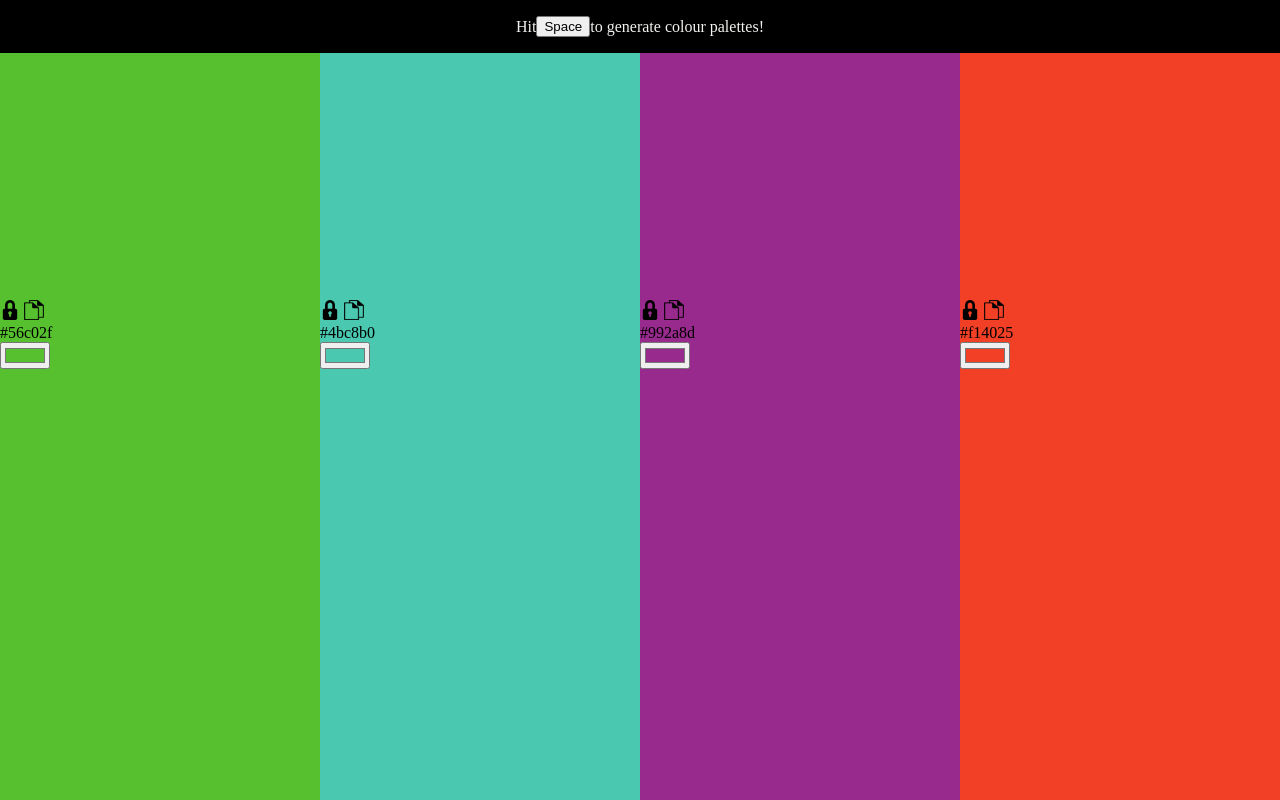
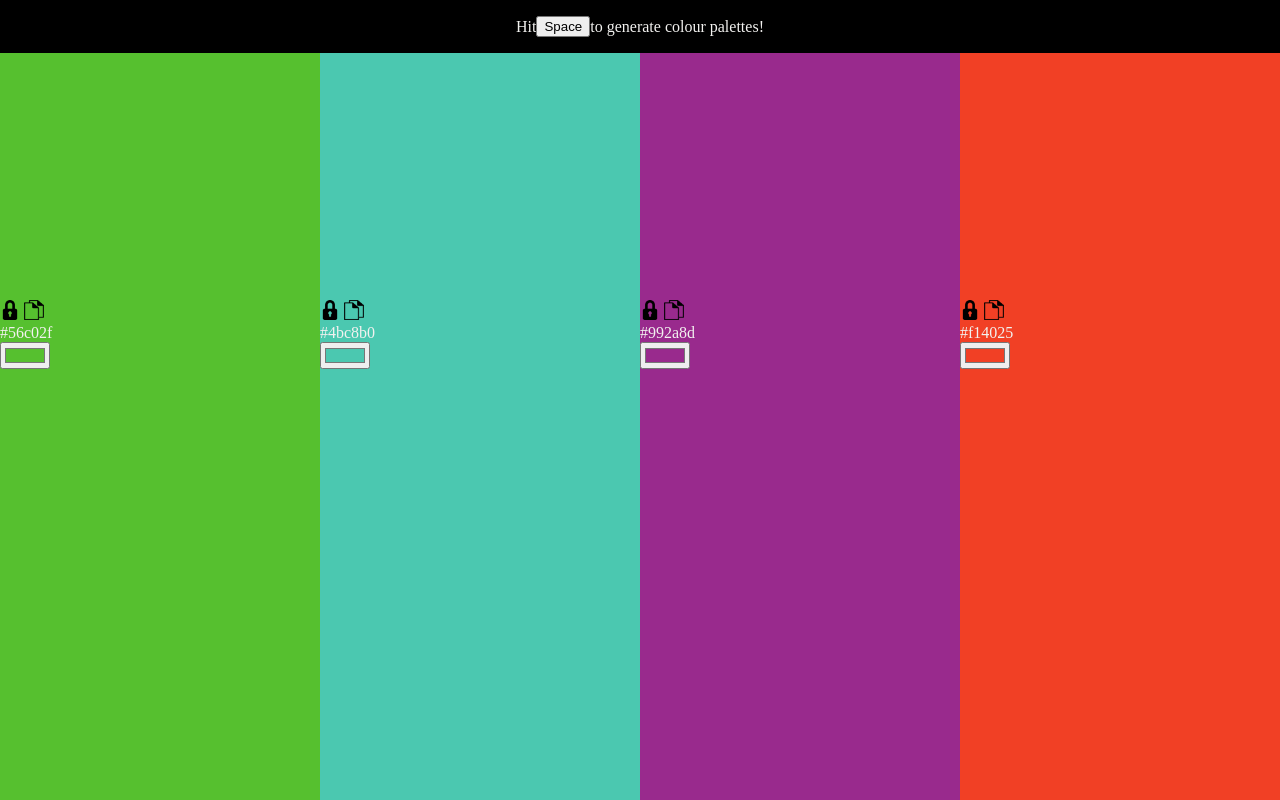
Before and after one commit to malcolmwilson8/colour-palette, a plain HTML site: page index.html in a window 1280 px wide. Shown: the top 800 px of the page. Drawn offline with Linux system fonts and the light colour scheme; a web font is replaced by a local one.

Commit message:
Set font colour - white

```diff
--- a/styles.css
+++ b/styles.css
@@ -2,6 +2,7 @@
 
 html{
     font-family: DotGothic16;
+    color: #f2f1ef;
 }
 
 body{
```
